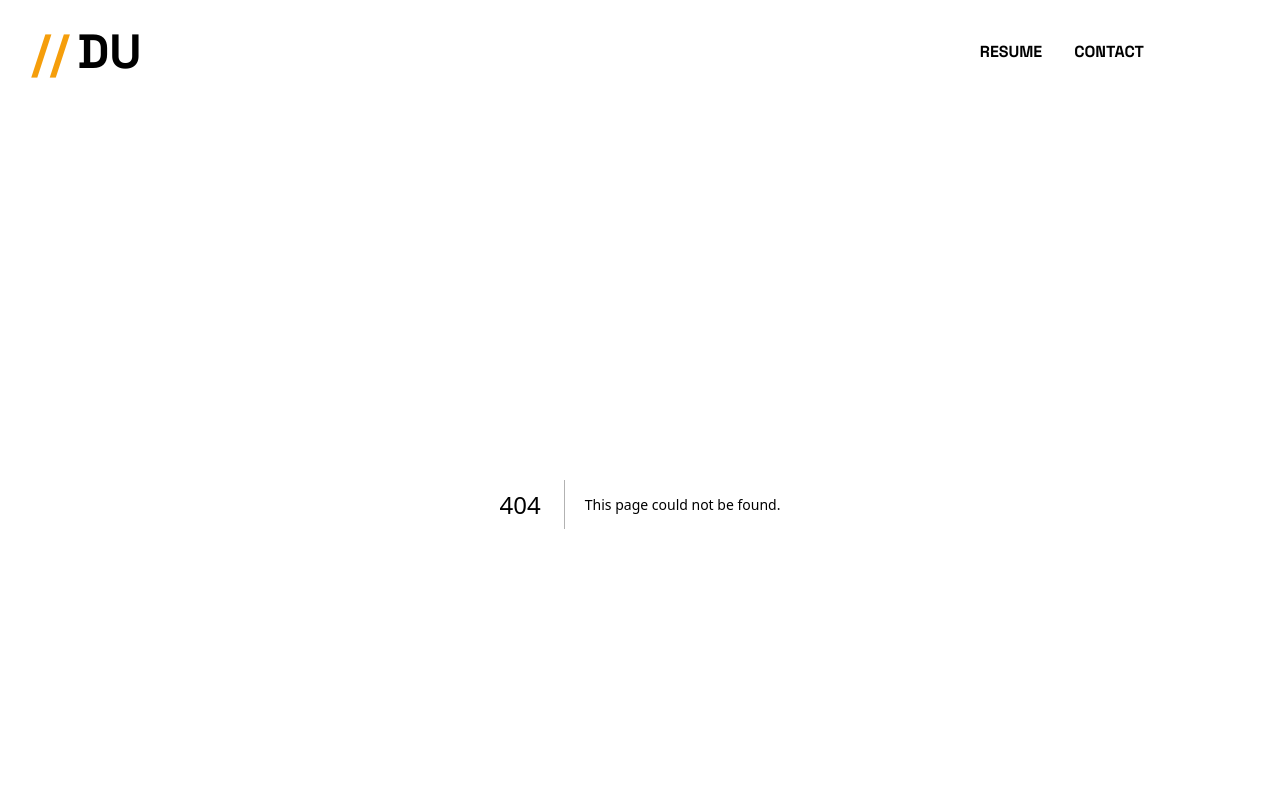
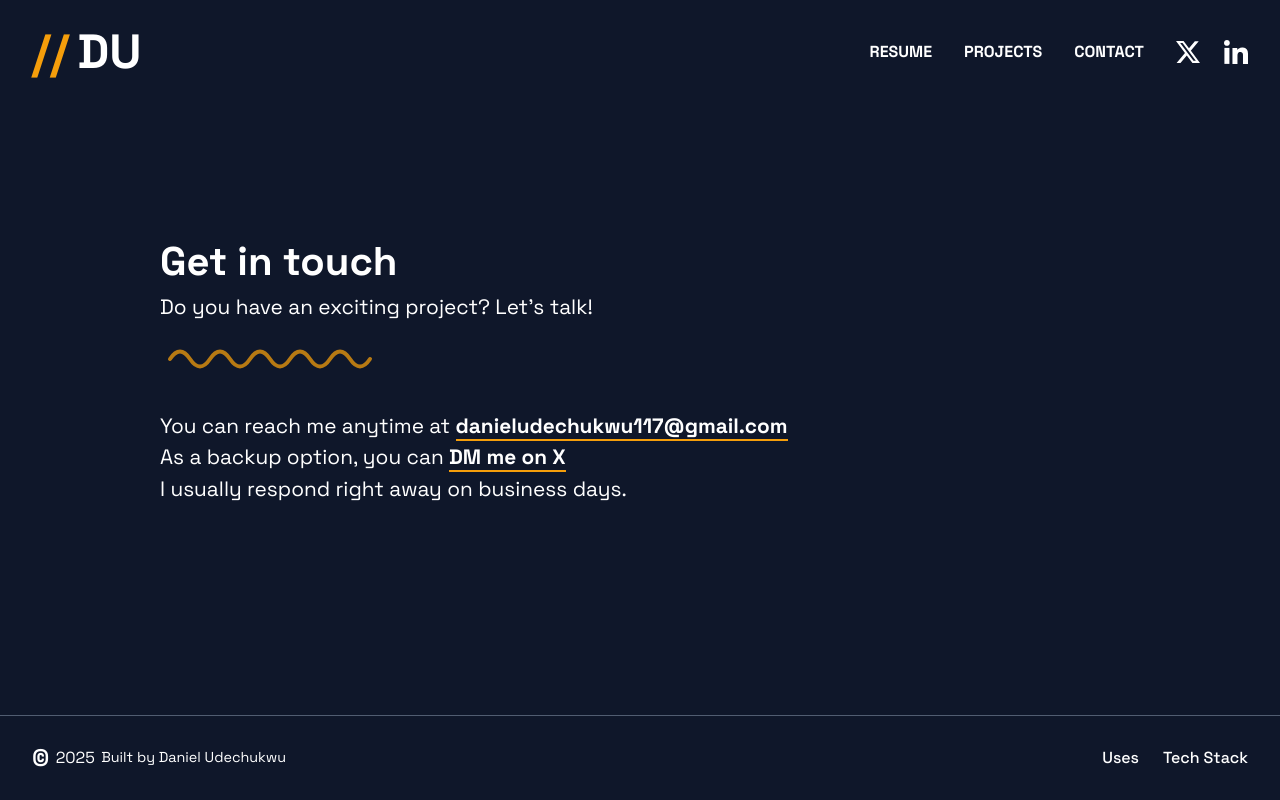
Before and after one commit to DanielUdechukwu/Portfolio, a Next.js app: page /contact in a window 1280 px wide. Before the commit this address had no page. Shown: the top 800 px of the page. Built offline with nearby package versions, Linux system fonts and the light colour scheme.

Commit message:
:construction: Updates | Started project page

```diff
--- /dev/null
+++ b/src/app/contact/page.tsx
@@ -0,0 +1,39 @@
+/**
+ * Contact page
+ */
+
+import { SquigglyLine } from "@/components/SquigglyLine";
+
+export default function Contact() {
+    return (
+        <>
+            <section className="w-[90%] text-[1.3rem] max-w-[60rem] mt-[8rem] pb-[4rem] mx-auto">
+                <div>
+                    <h2 className="text-[2.5rem] font-bold">Get in touch</h2>
+                    <p className="">
+                        Do you have an exciting project? Let's talk!
+                    </p>
+
+                    <SquigglyLine />
+
+                    <div className="mt-[2rem]">
+                        <p>
+                            You can reach me anytime at{" "}
+                            <span className="border-b-2 cursor-pointer border-[#f59e0b] font-bold">
+                                danieludechukwu117@gmail.com
+                            </span>
+                        </p>
+                        <p>
+                            As a backup option, you can{" "}
+                            <span className="border-b-2 cursor-pointer border-[#f59e0b] font-bold">
+                                DM me on X
+                            </span>
+                        </p>
+
+                        <p>I usually respond right away on business days.</p>
+                    </div>
+                </div>
+            </section>
+        </>
+    );
+}
--- /dev/null
+++ b/src/app/not-found.tsx
@@ -0,0 +1,30 @@
+/**
+ * 404 Page
+ */
+
+import { SquigglyLine } from "@/components/SquigglyLine";
+import Image from "next/image";
+
+export default function NotFound() {
+    return (
+        <>
+            <section className="w-[90%] max-w-[60rem] pt-[8rem] text-[1.5rem] mx-auto">
+                <h2 className="text-[2.5rem] font-bold">Page Not Found</h2>
+
+                <p className="mt-2 text-[1.5rem]">
+                    Sorry, the page you are looking for doesn't exist :(
+                </p>
+
+                <SquigglyLine />
+
+                <Image
+                    src="/images/404.png"
+                    width={1024}
+                    height={1024}
+                    alt="Not found"
+                    className="w-[70%]"
+                />
+            </section>
+        </>
+    );
+}
--- /dev/null
+++ b/src/app/projects/page.tsx
@@ -0,0 +1,11 @@
+/**
+ * Project page
+ */
+
+export default function Projects() {
+    return (
+        <>
+            <section>Projects</section>
+        </>
+    );
+}
--- a/src/components/Nav.tsx
+++ b/src/components/Nav.tsx
@@ -20,7 +20,14 @@ export default function Navigation() {
                     <Link href="/resume">
                         <p className="font-bold cursor-pointer">Resume</p>
                     </Link>
-                    <p className="font-bold cursor-pointer">Contact</p>
+
+                    <Link href="/projects">
+                        <p className="font-bold cursor-pointer">Projects</p>
+                    </Link>
+
+                    <Link href="/contact">
+                        <p className="font-bold cursor-pointer">Contact</p>
+                    </Link>
 
                     <section className="flex items-center gap-[1.5rem]">
                         <Image
--- a/src/components/WorkHistory.tsx
+++ b/src/components/WorkHistory.tsx
@@ -62,7 +62,7 @@ export default function WorkHistory() {
                 </p>
 
                 <section className="mt-[3rem]">
-                    <div className="min-h-screen">
+                    <div className="">
                         <div className="relative border-l-2 border-gray-700 ml-[1rem]">
                             {workHistory.map((items) => {
                                 const {
```
Also changed, not shown: public/images/404-bg.png (added), 1 other file (tests, documents, lock files or other folders).
